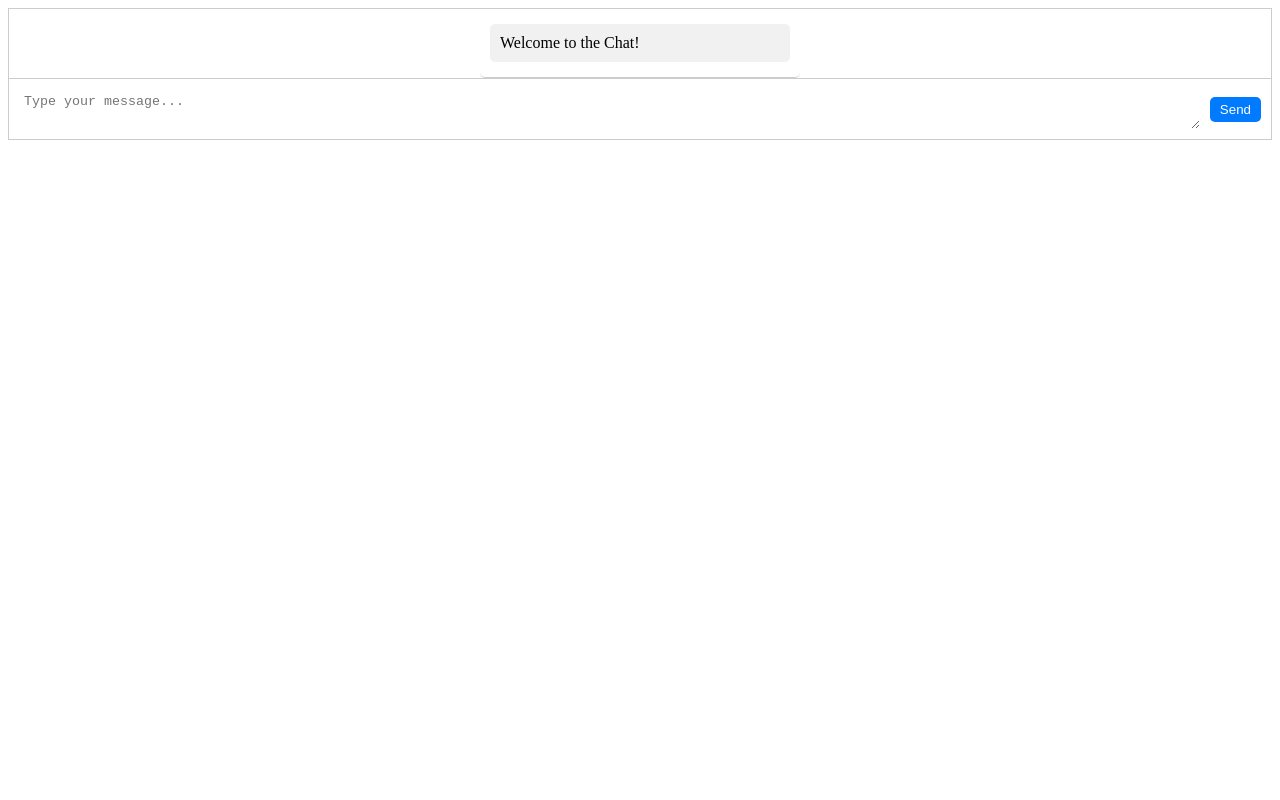
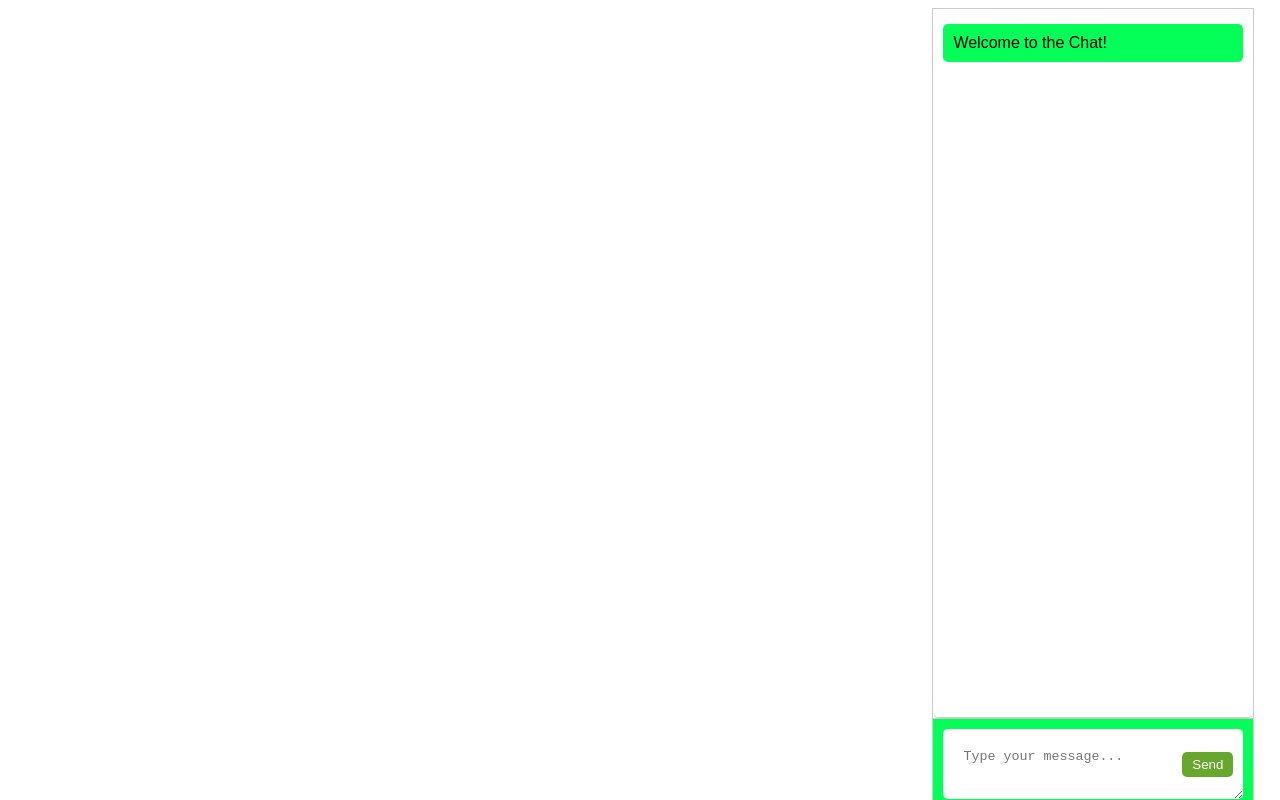
Before and after one commit to rslgp/rasa, a plain HTML site: page frontend/chat.html in a window 1280 px wide. Drawn offline with Linux system fonts and the light colour scheme.

Commit message:
Update chat.html

```diff
--- a/frontend/chat.html
+++ b/frontend/chat.html
@@ -1,29 +1,53 @@
 <!DOCTYPE html>
 <html lang="en">
+
 <head>
     <meta charset="UTF-8">
     <meta name="viewport" content="width=device-width, initial-scale=1.0">
     <title>Chat Application</title>
     <style>
+        body {
+            background-color: transparent;
+            font-family: sans-serif;
+
+        }
+
+        button {
+            position: absolute;
+            right: 0;
+
+        }
+
         .chat-parent {
+            position: fixed;
+            right: 1.6rem;
+            background-color: #fff;
+
+
+
             display: flex;
             flex-direction: column;
             height: 100%;
-                border: 1px solid #ccc; /* Add a border around the entire chat widget */
+            border: 1px solid #ccc;
+            border-radius: 1r;
+            /* Add a border around the entire chat widget */
+
+
         }
 
         .chat-container {
             flex-grow: 1;
             width: 300px;
             margin: 0 auto;
-                border-bottom: 1px solid #ccc; /* Add a border at the bottom of the chat container */
+            border-bottom: 1px solid #ccc;
+            /* Add a border at the bottom of the chat container */
             padding: 10px;
             border-radius: 5px;
             overflow-y: auto;
         }
 
         .message {
-                background-color: #f1f1f1;
+            background-color: #03ff57;
             padding: 10px;
             margin: 5px 0;
             border-radius: 5px;
@@ -38,31 +62,46 @@
         .input-container {
             display: flex;
             align-items: center;
-                justify-content: space-between; /* Center align and space between elements */
+            justify-content: space-between;
+            /* Center align and space between elements */
             padding: 10px;
-                background-color: #fff;
-                border-top: 1px solid #ccc; /* Add a border at the top of the input container */
+            background-color: #03ff57;
+            border-top: 1px solid #ccc;
+            /* Add a border at the top of the input container */
         }
+
         #messageInput {
             flex-grow: 1;
-                padding: 5px;
+            padding: 20px;
             border: none;
             outline: none;
             border-radius: 5px;
         }
+
         #chat-button {
-                margin-left: 10px;
+            margin-left: 0px;
+            margin-right: 20px;
             border: none;
-                background-color: #007bff;
+            background-color: #68a72e;
             color: white;
             padding: 5px 10px;
             border-radius: 5px;
             cursor: pointer;
         }
+
+        .open {
+            visibility: visible;
+            opacity: 1;
+
+        }
     </style>
 
 </head>
+
 <body>
+
+
+
     <div class="chat-parent">
         <div class="chat-container">
             <div class="message">Welcome to the Chat!</div>
@@ -135,4 +174,5 @@
     </script>
 
 </body>
+
 </html>
```
Lines whose indentation alone changed are shown as unchanged.
